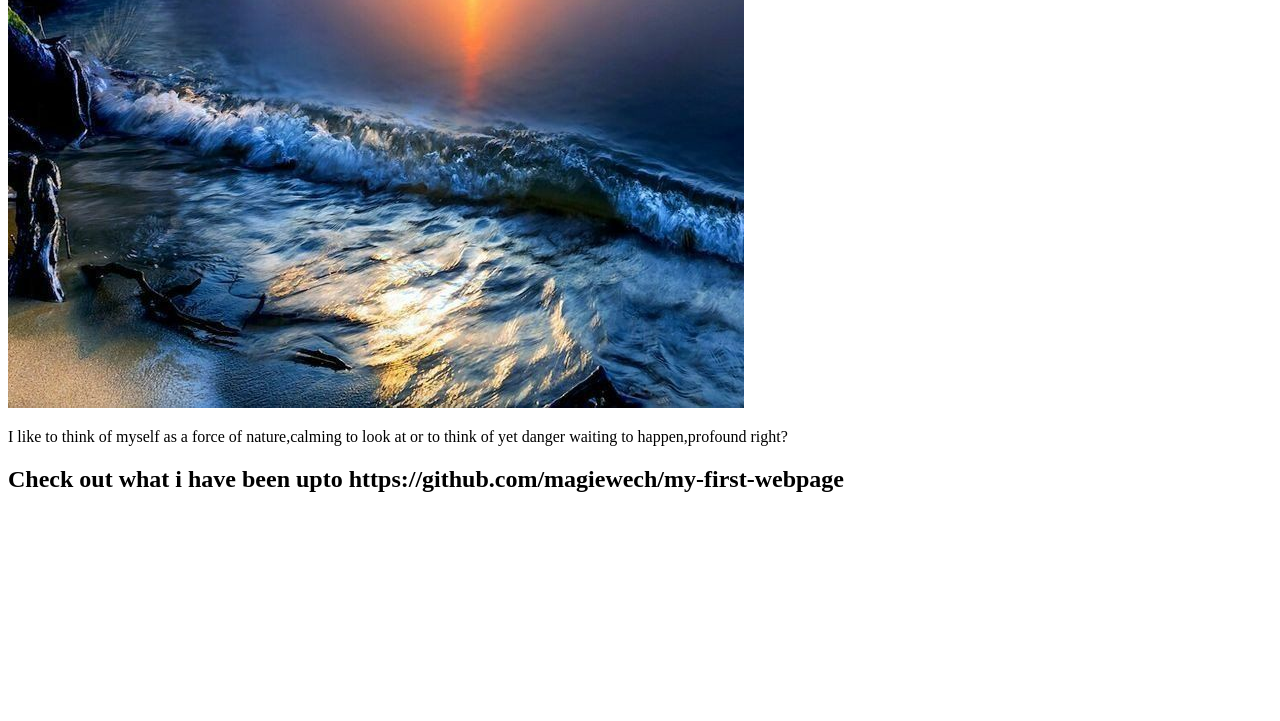
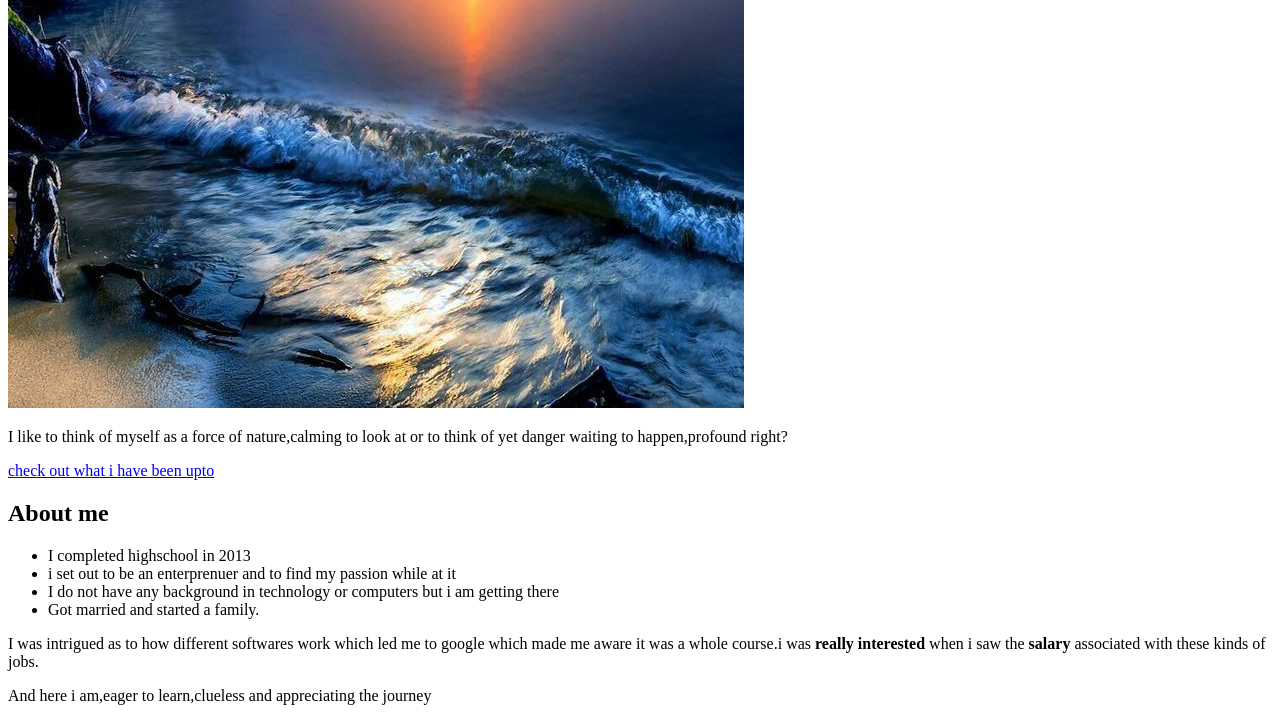
Before and after one commit to magiewech/My-Portfolio, a plain HTML site: page my-portfolio-landing-page.html in a window 1280 px wide. Shown: the part 844-1565 px from the top of the page. Before the commit the page ends 1357 px from the top, so only its background shows below. Drawn offline with Linux system fonts and the light colour scheme.

Commit message:
Add files via upload

```diff
--- a/my-portfolio-landing-page.html
+++ b/my-portfolio-landing-page.html
@@ -8,5 +8,17 @@
       <p>Below is an image that represents what i am</p>
       <img src="images/Nature.jpg" alt="an image of trees overlooking the ocean">
       <p>I like to think of myself as a force of nature,calming to look at or to think of yet danger waiting to happen,profound right?</p>
-      <h2>Check out what i have been upto https://github.com/magiewech/my-first-webpage</h2>
+      <p>
+        <a href="https://github.com/magiewech/my-first-webpage"> check out what i have been upto</a>
+      </p>
+      <h2>About me</h2>
+      <ul>
+      <li>I completed highschool in 2013</li>
+      <li>i set out to be an enterprenuer and to find my passion while at it</li>
+      <li>I do not have any background in technology or computers but i am getting there</li>
+      <li>Got married and started a family.</li>
+      </ul>
+      <p>I was intrigued as to how different softwares work which led me to google which made me aware it was a whole course.i was <strong> really interested </strong> when i saw the <strong >salary </strong> associated with these kinds of jobs.</p>
+      <p>And here i am,eager to learn,clueless and appreciating the journey</p>
+   </body>
 </html>
```
